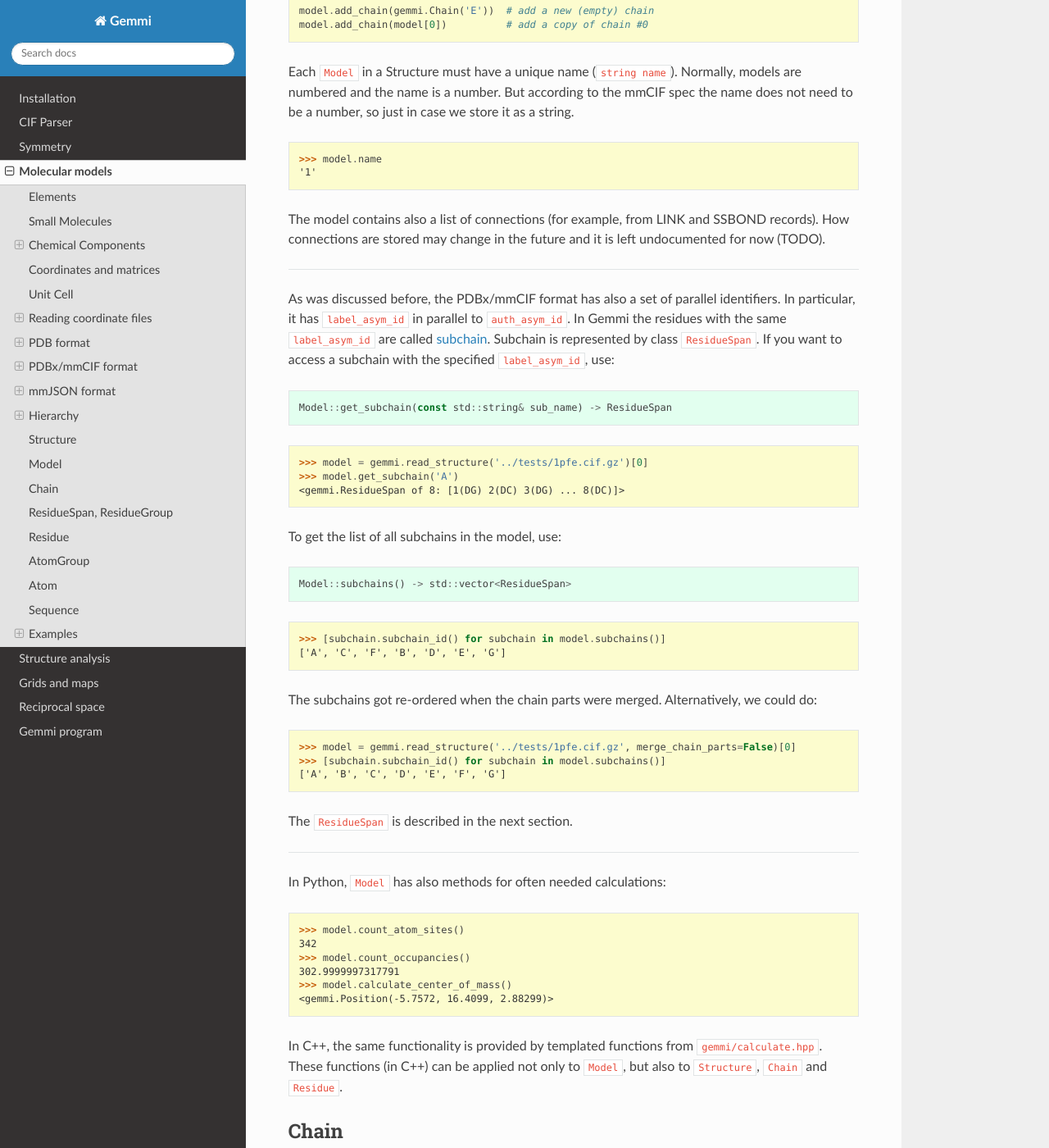
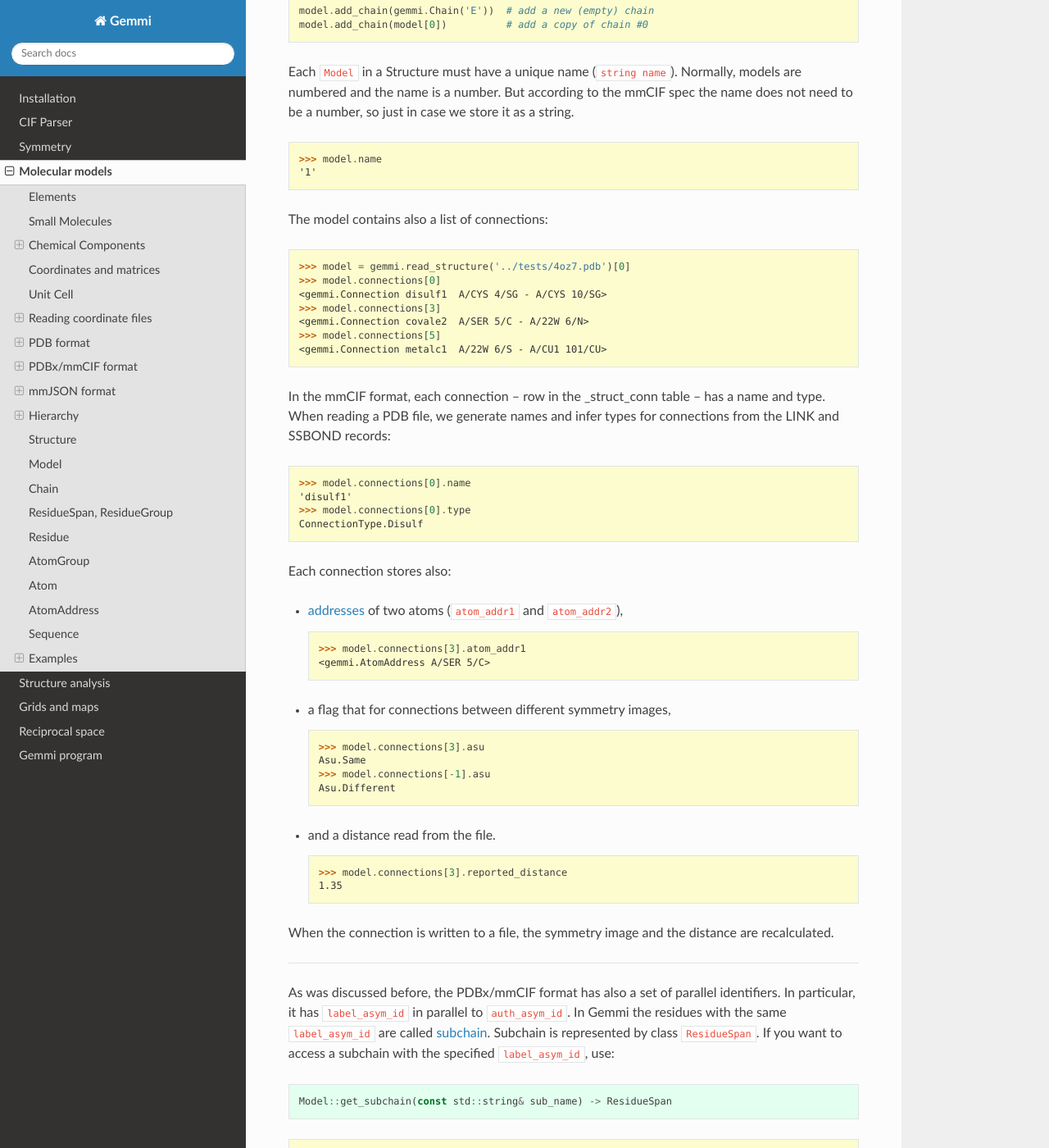
Before and after one commit to project-gemmi/gemmi, a Sphinx documentation site: the page built from docs/mol.rst, in a window 1280 px wide and 1400 px high, scrolled down 22359 px. Shown: the whole window at 82% size. Built offline with Sphinx 7.4.7 and the Read the Docs theme 2.0.0, drawn with Linux system fonts in a browser that asks for light colours.

Commit message:
renamed Connection::atom, more python bindings

```diff
--- a/docs/mol.rst
+++ b/docs/mol.rst
@@ -1254,9 +1254,58 @@ so just in case we store it as a string.
   '1'
 
 
-The model contains also a list of connections (for example, from LINK and
-SSBOND records). How connections are stored may change in the future
-and it is left undocumented for now (TODO).
+The model contains also a list of connections:
+
+.. doctest::
+
+  >>> model = gemmi.read_structure('../tests/4oz7.pdb')[0]
+  >>> model.connections[0]
+  <gemmi.Connection disulf1  A/CYS 4/SG - A/CYS 10/SG>
+  >>> model.connections[3]
+  <gemmi.Connection covale2  A/SER 5/C - A/22W 6/N>
+  >>> model.connections[5]
+  <gemmi.Connection metalc1  A/22W 6/S - A/CU1 101/CU>
+
+In the mmCIF format, each connection -- row in the _struct_conn table --
+has a name and type.
+When reading a PDB file, we generate names and infer types for connections
+from the LINK and SSBOND records:
+
+.. doctest::
+
+  >>> model.connections[0].name
+  'disulf1'
+  >>> model.connections[0].type
+  ConnectionType.Disulf
+
+Each connection stores also:
+
+* :ref:`addresses <atom_address>` of two atoms
+  (``atom_addr1`` and ``atom_addr2``),
+
+  .. doctest::
+
+    >>> model.connections[3].atom_addr1
+    <gemmi.AtomAddress A/SER 5/C>
+
+* a flag that for connections between different symmetry images,
+
+  .. doctest::
+
+    >>> model.connections[3].asu
+    Asu.Same
+    >>> model.connections[-1].asu
+    Asu.Different
+
+* and a distance read from the file.
+
+  .. doctest::
+
+    >>> model.connections[3].reported_distance
+    1.35
+
+When the connection is written to a file, the symmetry image and the distance
+are recalculated.
 
 ----
 
@@ -1802,6 +1851,21 @@ to calculate corresponding isotropic ADP:
   9.443238117199861
 
 
+.. _atom_address:
+
+AtomAddress
+===========
+
+TODO
+
+.. .. doctest::
+  >>> addr = model.connections[0].atom_addr1
+  >>> addr.chain_name
+  >>> addr.res_id
+  >>> addr.atom_name
+  >>> addr.altloc
+
+
 Sequence
 ========
 
```
Also changed, not shown: 10 other files.
